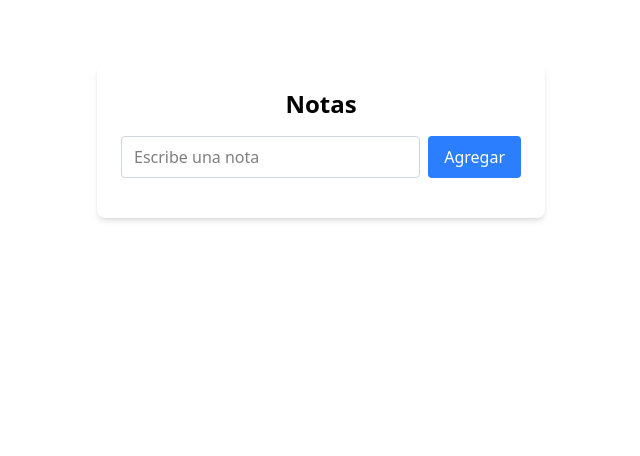
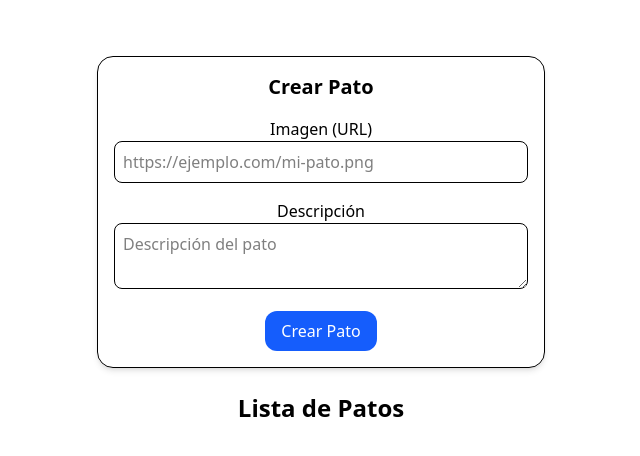
Before and after one commit to NicolashhOcampo/tp7-plan-desarrollo, a React (Vite) app: page / in a window 1280 px wide. Shown: the top 456 px of the page, without its empty margins (319-959 px from the left). Built offline with nearby package versions, Linux system fonts and the light colour scheme.

Commit message:
feat: implement DucksManager and DuckForm components for managing ducks

```diff
--- a/src/App.jsx
+++ b/src/App.jsx
@@ -1,11 +1,12 @@
 import './App.css'
+import { DucksManager } from './components/DucksManager'
 import Notes from './components/Notes'
 
 function App() {
 
   return (
     <>
-      <Notes />
+      <DucksManager />
     </>
   )
 }
--- /dev/null
+++ b/src/components/DuckForm.jsx
@@ -0,0 +1,81 @@
+import { useState, useEffect } from "react";
+
+export default function DuckForm({ initialDuck, onSave }) {
+    const [image, setImage] = useState("");
+    const [description, setDescription] = useState("");
+
+    // Si recibimos un pato para editar, cargamos sus datos
+    useEffect(() => {
+        if (initialDuck) {
+            setImage(initialDuck.image || "");
+            setDescription(initialDuck.description || "");
+        }
+    }, [initialDuck]);
+
+    const handleSubmit = (e) => {
+        e.preventDefault();
+        if (!description || !image) {
+            alert("Por favor completa todos los campos");
+            return;
+        }
+
+        const duck = {
+            image,
+            description,
+            id: initialDuck?.id || Date.now(), // id nuevo si no existe
+        };
+
+        onSave(duck);
+
+        // Limpiar solo si es nuevo pato
+        if (!initialDuck) {
+            setImage("");
+            setDescription("");
+        }
+    };
+
+    return (
+        <form
+            onSubmit={handleSubmit}
+            className="max-w-md mx-auto p-4 border rounded-2xl shadow-md space-y-4"
+        >
+            <h2 className="text-xl font-bold">
+                {initialDuck ? "Editar Pato" : "Crear Pato"}
+            </h2>
+
+            <div>
+                <label className="block font-medium">Imagen (URL)</label>
+                <input
+                    type="text"
+                    value={image}
+                    onChange={(e) => setImage(e.target.value)}
+                    placeholder="https://ejemplo.com/mi-pato.png"
+                    className="w-full p-2 border rounded-lg"
+                />
+            </div>
+
+            {image && (
+                <div className="flex justify-center">
+                    <img src={image} alt="Pato preview" className="max-h-40 rounded-lg" />
+                </div>
+            )}
+
+            <div>
+                <label className="block font-medium">Descripción</label>
+                <textarea
+                    value={description}
+                    onChange={(e) => setDescription(e.target.value)}
+                    placeholder="Descripción del pato"
+                    className="w-full p-2 border rounded-lg"
+                />
+            </div>
+
+            <button
+                type="submit"
+                className="bg-blue-600 text-white px-4 py-2 rounded-xl hover:bg-blue-700"
+            >
+                {initialDuck ? "Guardar Cambios" : "Crear Pato"}
+            </button>
+        </form>
+    );
+}
--- /dev/null
+++ b/src/components/DucksManager.jsx
@@ -0,0 +1,62 @@
+import { useState } from "react";
+import DuckForm from "./DuckForm";
+
+export const DucksManager = () => {
+    const [ducks, setDucks] = useState([]);
+    const [editingDuck, setEditingDuck] = useState(null);
+
+    const handleSave = (duck) => {
+        if (editingDuck) {
+            setDucks(ducks.map((d) => (d.id === duck.id ? duck : d)));
+            setEditingDuck(null);
+        } else {
+            setDucks([...ducks, duck]);
+        }
+    };
+
+    // ERROR INTENCIONAL: eliminación rota
+    const handleDelete = (duckId) => {
+        // ERROR: usamos 'd.id === duckId', debería ser 'd.id !== duckId'
+        setDucks(ducks.filter((d) => d.id === duckId));
+        if (editingDuck && editingDuck.id === duckId) {
+            setEditingDuck(null);
+        }
+    };
+
+    return (
+        <div className="p-6 space-y-6">
+            <DuckForm initialDuck={editingDuck} onSave={handleSave} />
+
+            <h2 className="text-2xl font-bold">Lista de Patos</h2>
+            <div className="grid gap-4 md:grid-cols-2">
+                {ducks.map((duck) => (
+                    <div
+                        key={duck.id}
+                        className="p-4 border rounded-2xl shadow-md space-y-2"
+                    >
+                        <img
+                            src={duck.image}
+                            alt={duck.description}
+                            className="w-full h-40 object-cover rounded-lg"
+                        />
+                        <p>{duck.description}</p>
+                        <div className="flex gap-2">
+                            <button
+                                onClick={() => setEditingDuck(duck)}
+                                className="bg-yellow-500 text-white px-3 py-1 rounded-lg hover:bg-yellow-600"
+                            >
+                                Editar
+                            </button>
+                            <button
+                                onClick={() => handleDelete(duck.id)}
+                                className="bg-red-500 text-white px-3 py-1 rounded-lg hover:bg-red-600"
+                            >
+                                Eliminar
+                            </button>
+                        </div>
+                    </div>
+                ))}
+            </div>
+        </div>
+    );
+};
```
